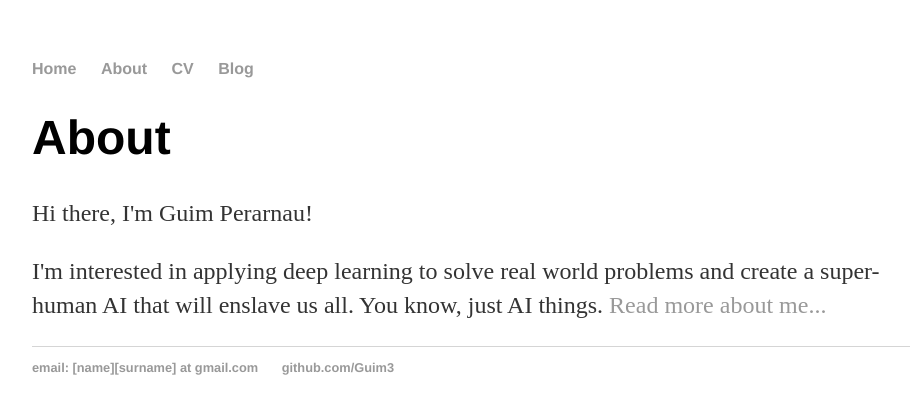
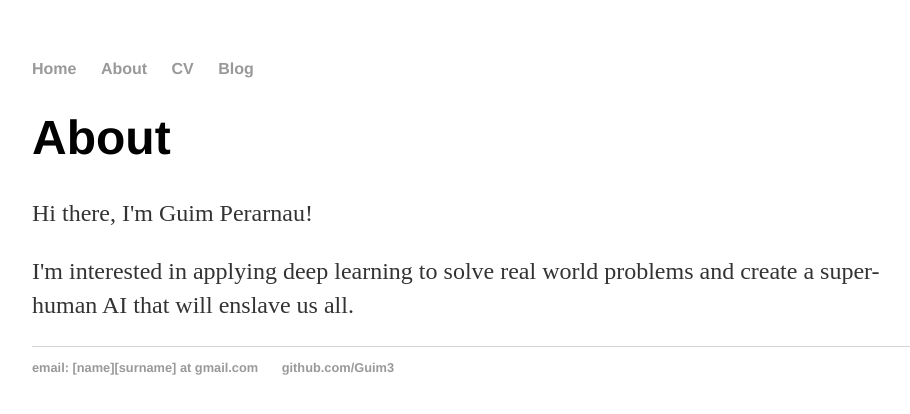
Before and after one commit to Guim3/guim3.github.io, a Jekyll site: the page built from about/index.html, in a window 1280 px wide. Shown: the top 414 px of the page, without its empty margins (160-1070 px from the left). Built offline with Jekyll 4.4.1, drawn with Linux system fonts in a browser that asks for light colours.

Commit message:
Update index.html

```diff
--- a/about/index.html
+++ b/about/index.html
@@ -5,5 +5,5 @@
 <h1>{{ page.title }}</h1>
 <div class="blurb">
 	<p>Hi there, I'm Guim Perarnau!</p>
-	<p>I'm interested in applying deep learning to solve real world problems and create a super-human AI that will enslave us all.</em> You know, just AI things. <a href="/about">Read more about me...</a></p>
+	<p>I'm interested in applying deep learning to solve real world problems and create a super-human AI that will enslave us all.</p>
 </div><!-- /.blurb -->
```
